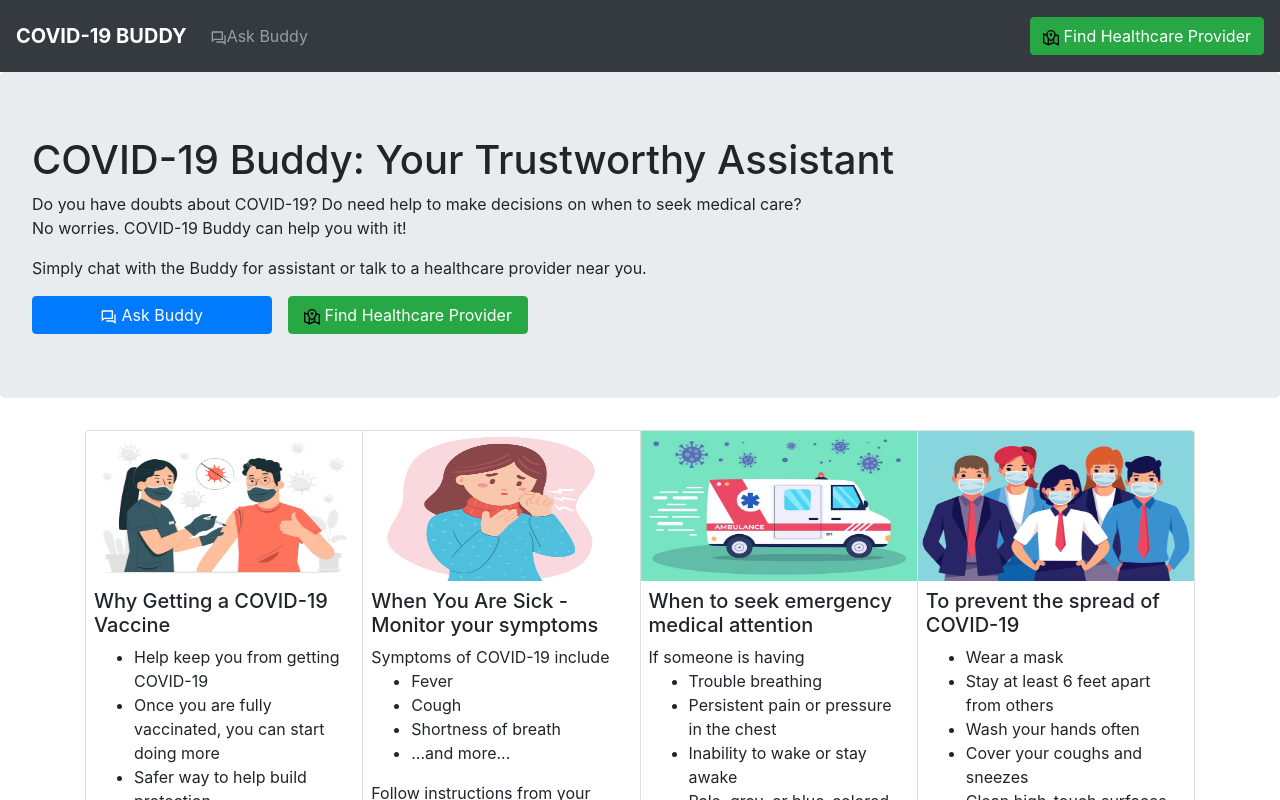
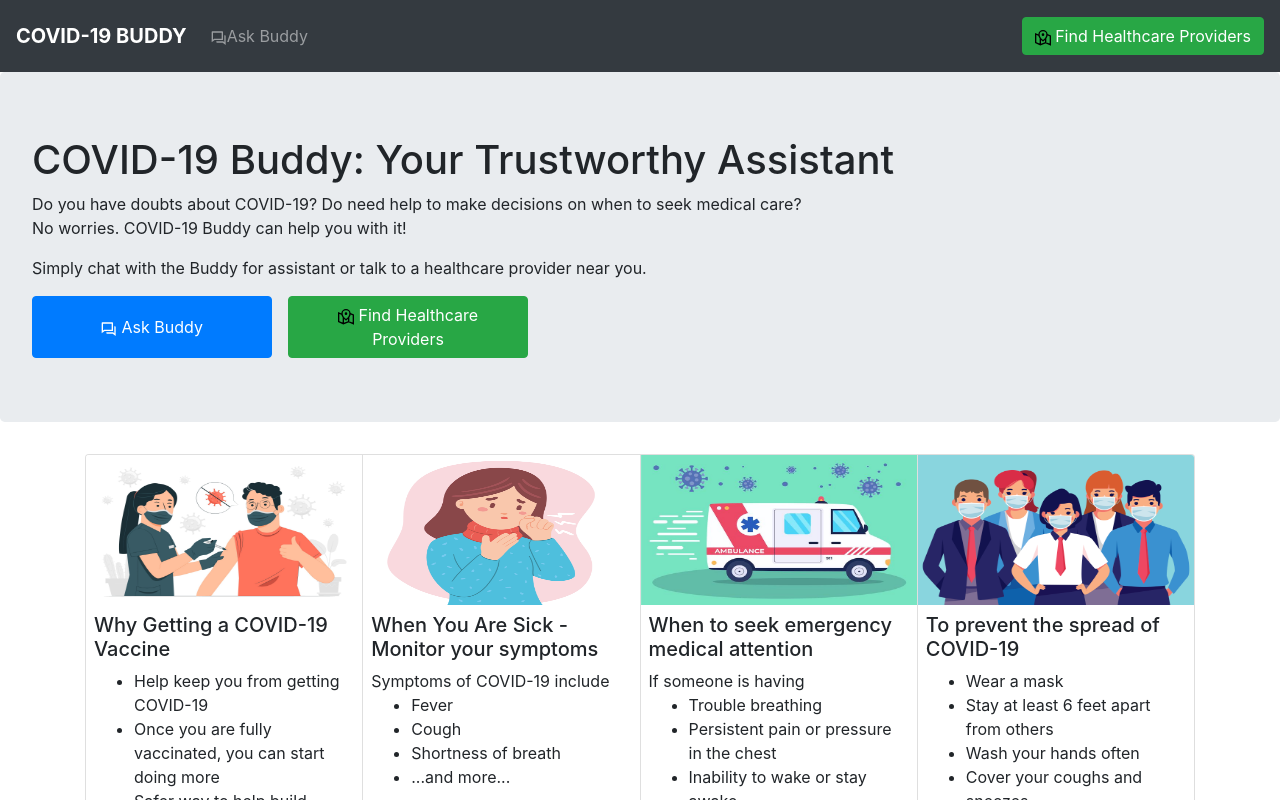
Before and after one commit to nongnoochr/covid-buddy, a React (Create React App) app in the folder client/: page / in a window 1280 px wide. Shown: the top 800 px of the page. Built offline with nearby package versions, Linux system fonts and the light colour scheme.

Commit message:
Fix typos

```diff
--- a/client/src/App.js
+++ b/client/src/App.js
@@ -79,6 +79,7 @@ function App() {
 
   useEffect(() => {
     addQuickSearchToUrl(quickSearch);
+// eslint-disable-next-line react-hooks/exhaustive-deps
 }, [quickSearch])
 
   const linkFindHCPHandler = (qs='All') => {
@@ -120,7 +121,7 @@ const handleHideModal = () => {
 const addQuickSearchToUrl = (qs) => {
   const queryParams = new URLSearchParams(location.search);
   // Only add quicksearch when dialog is shown
-  if (qs) {
+  if (showhcp && Boolean(qs)) {
     queryParams.set('quicksearch', qs);
   } else {
     queryParams.delete('quicksearch');
@@ -158,7 +159,7 @@ const addQuickSearchToUrl = (qs) => {
               centered
               >
               <Modal.Header closeButton>
-                <Modal.Title><GrMapLocation /> Find Healthcare Provider</Modal.Title>
+                <Modal.Title><GrMapLocation /> Find Healthcare Providers</Modal.Title>
               </Modal.Header>
               <Modal.Body>
                 <div>
--- a/client/src/components/HCPMap/HCLSDK.js
+++ b/client/src/components/HCPMap/HCLSDK.js
@@ -5,12 +5,8 @@ import { Badge, Form, Col } from 'react-bootstrap';
 import HCPContext from '../../store/hcp-context';
 import HCPMapContext from '../../store/hcpmap-context';
 
+import { defaultSDKConfig } from '../../services/HCLSDKService';
 
-const defaultSDKConfig = {
-    apiKey: '30008a88a12364f2',
-    // appName: 'https://github.com/nongnoochr',
-    // appURL: 'https://github.com/nongnoochr'
-};
 // debugger
 // // eslint-disable-next-line no-undef
 // const api = new HclAPI(defaultSDKConfig);
@@ -37,10 +33,9 @@ const HCLSDK = (props) => {
 
 
     useEffect(() => {
-        debugger
 
         setAppliedQuickSearch(ctx.quickSearch);
-        debugger
+
         const HCLSDK = document.querySelector('hcl-sdk');
 
         let curSDKConfig = {
@@ -69,28 +64,9 @@ const HCLSDK = (props) => {
 
         }
 
-        setTimeout(() => {
-            HCLSDK.init(curSDKConfig);
-        }, 100);
+        HCLSDK.init(curSDKConfig);
 
-
-
-        // HCLSDK.init({
-        //     apiKey: '30008a88a12364f2',
-        //     appName: 'https://github.com/nongnoochr',
-        //     appURL: 'https://github.com/nongnoochr'
-        //     // entry: {
-        //     //     screenName: 'searchNearMe',
-        //     //     specialtyCode: 'SP.WUS.DGP' // DENTIST
-        //     //     // specialtyCode: 'SP.WUS.GS'
-        //     //     // specialtyLabel: 'GENERAL SURGERY'
-        //     // }
-        // });
-
-
-
-
-    }, [ctx.quickSearch])
+    }, [ctx.quickSearch, ctxMap.quicksearch])
 
     // customElements.whenDefined('hcl-sdk').then(function () {
     //         debugger
--- a/client/src/components/Landing/Landing.js
+++ b/client/src/components/Landing/Landing.js
@@ -49,7 +49,7 @@ const Landing = (props) => {
                 </Button>
                 <Button variant="success"
                     onClick={ctx.linkFindHCPHandler}>
-                    <GrMapLocation /> <span>Find Healthcare Provider</span>
+                    <GrMapLocation /> <span>Find Healthcare Providers</span>
                 </Button>
             </div>
         </Jumbotron>
--- a/client/src/components/Layout/Layout.js
+++ b/client/src/components/Layout/Layout.js
@@ -59,7 +59,7 @@ function Layout(props) {
             active={ctx.showhcp}
           >
             {ctx.showhcp ? <BiHide /> : <GrMapLocation />}
-            <span> {prefixHCPButtonLabel} Healthcare Provider</span>
+            <span> {prefixHCPButtonLabel} Healthcare Providers</span>
           </Button>
         </Form>
       </Navbar>
--- /dev/null
+++ b/client/src/services/HCLSDKService.js
@@ -0,0 +1,10 @@
+const defaultSDKConfig = {
+    apiKey: '30008a88a12364f2',
+    // appName: 'https://github.com/nongnoochr',
+    // appURL: 'https://github.com/nongnoochr'
+};
+
+
+export {
+    defaultSDKConfig
+}
```
